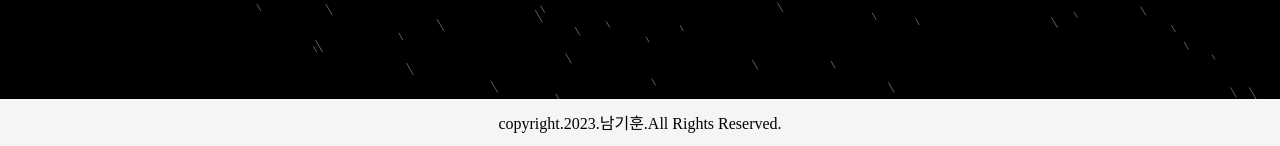
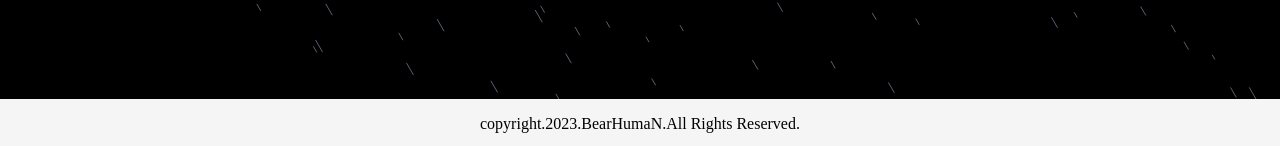
Before and after one commit to BearHumanS/movie-ver.react, a React (Vite) app: page / in a window 1280 px wide. Shown: the part 651-797 px from the top of the page. Built offline with nearby package versions, Linux system fonts and the light colour scheme.

Commit message:
copyright 문구 수정

```diff
--- a/src/components/TheFooter.jsx
+++ b/src/components/TheFooter.jsx
@@ -5,7 +5,7 @@ export default function TheFooter() {
   return (
     <>
       <footer>
-        <div>copyright.2023.남기훈.All Rights Reserved.</div>
+        <div>copyright.2023.BearHumaN.All Rights Reserved.</div>
       </footer>
     </>
   )
```
